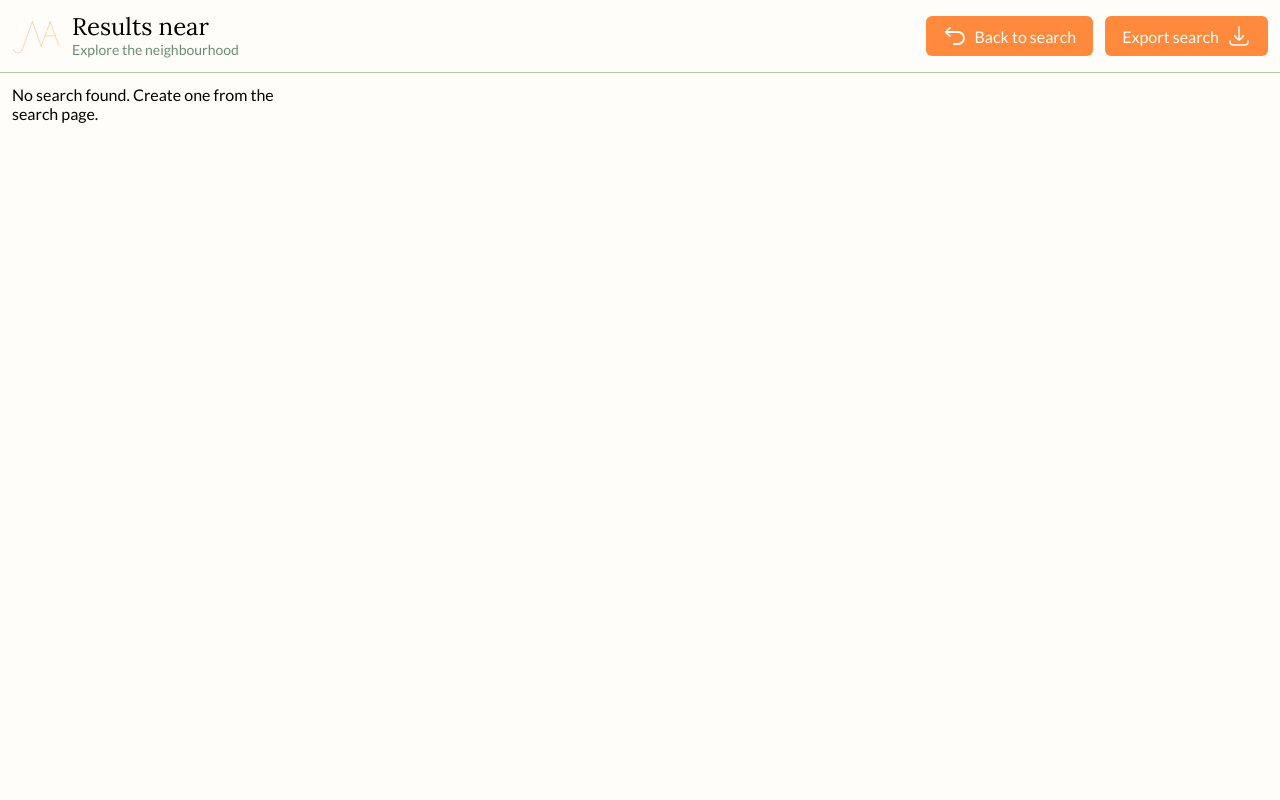
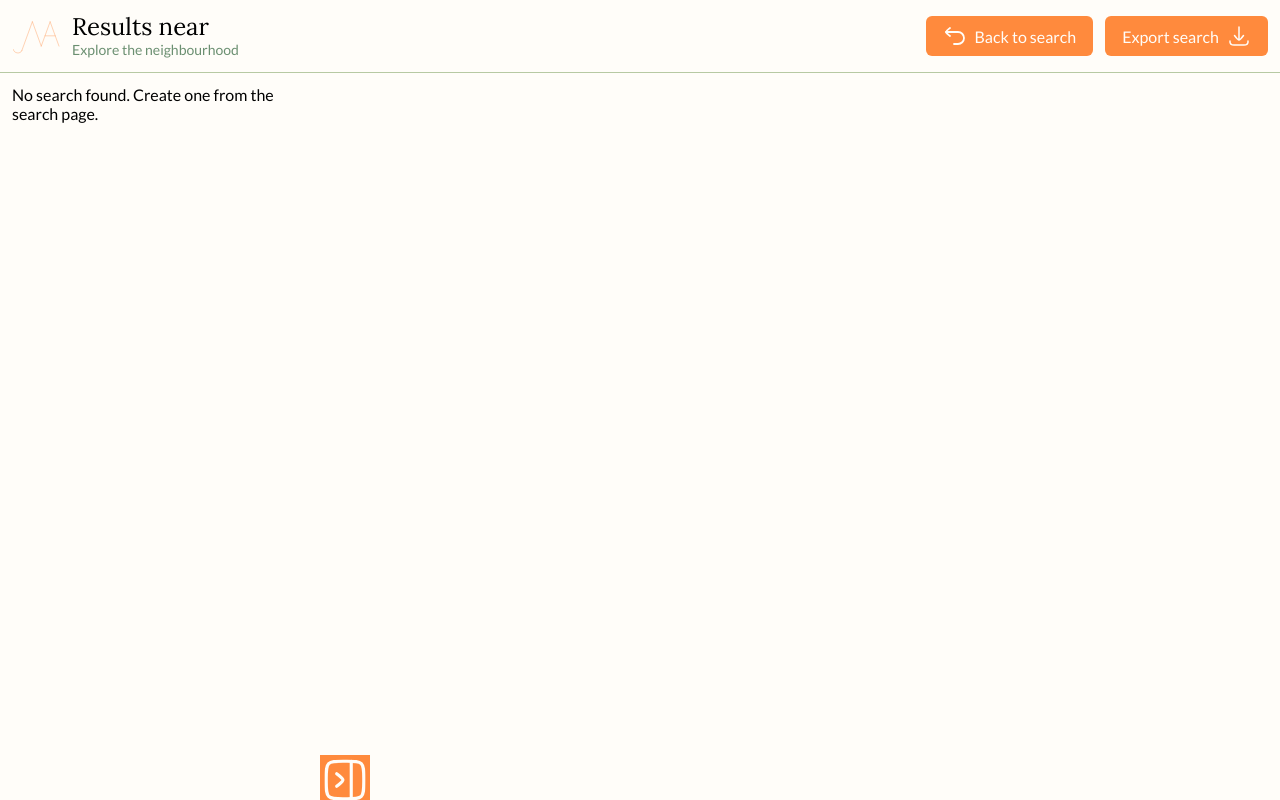
Before and after one commit to Kilppar1/my-area-info, a Next.js app: page /results in a window 1280 px wide. Built offline with nearby package versions, Linux system fonts and the light colour scheme.

Commit message:
Add the layout button

```diff
--- a/src/app/results/page.tsx
+++ b/src/app/results/page.tsx
@@ -5,6 +5,7 @@ import { useEffect, useState } from "react";
 import type { Place, CriterionResult } from "@/types";
 import { useSearch } from "@/context/SearchContext";
 import { searchInSteps, sleep } from "@/lib/geocoding";
+import Image from "next/image";
 
 // The map needs to be loaded in the browser
 const ResultsMap = dynamic(() => import("@/components/ResultsMap"), {
@@ -43,6 +44,9 @@ export default function ResultsPage() {
   // Results for the search criteria
   const [results, setResults] = useState<CriterionResult[]>([]);
   const places = results.flatMap((result) => result.places);
+
+  // Toggles between wide list and wide map layout
+  const [listExpanded, setListExpanded] = useState(false);
 
   useEffect(() => {
     // Do not search if no valid coordinates were found
@@ -93,7 +97,7 @@ export default function ResultsPage() {
   }, [homeAddress, criteriaList, maxRadius, setLoading]); // if any of these change the effect is run again
 
   return (
-    <main className="results-page">
+    <main className={`results-page ${listExpanded ? "list-expanded" : ""}`}>
       <div className="results-list">
         {/* A message is shown if someone opens the results page directly without actually doing a search */}
         {!home ? (
@@ -127,7 +131,26 @@ export default function ResultsPage() {
 
       <div className="results-map-wrapper">
         {/* Show the map when a valid home exists */}
-        {home && <ResultsMap home={home} places={places} />}
+        {home && (
+          <ResultsMap home={home} places={places} layout={listExpanded} />
+        )}
+
+        <button
+          type="button"
+          className="btn btn-primary layout-toggle"
+          onClick={() => setListExpanded((prev) => !prev)}
+        >
+          <Image
+            src={
+              listExpanded
+                ? "/panel-left-open-no-fill.svg"
+                : "/panel-left-open-fill.svg"
+            }
+            alt={listExpanded ? "Show wide map" : "Show wide list"}
+            width={50}
+            height={50}
+          />
+        </button>
       </div>
     </main>
   );
--- a/src/app/styles/results.css
+++ b/src/app/styles/results.css
@@ -1,8 +1,25 @@
-/*Styling the map*/
-.results-map-wrapper,
+/*Styling the map and the layout with the toggle*/
+.results-map-wrapper {
+  position: relative;
+  min-width: 0;
+}
 .leaflet-container {
   min-height: 0;
   height: 100%;
+}
+.layout-toggle {
+  position: absolute;
+  bottom: 0;
+  left: 0;
+  z-index: 1000; /*Place the button over the map*/
+  padding: 0;
+  background: none;
+  border: none;
+}
+@media (hover: hover) {
+  .layout-toggle:hover {
+    opacity: 0.75;
+  }
 }
 
 .results-page {
@@ -14,14 +31,19 @@
   gap: 0;
   display: grid;
 
-  /*NÄMÄ PITÄÄ VAIHTAA JOSSAIN VAIHEESSA!*/
-  /*grid-template-columns: 2fr 1fr; /*Kartta 1/3 ruudusta*/
-  grid-template-columns: 1fr 3fr; /*Kartta 3/4 ruudusta*/
+  /* Default: narrow list (1/4), wide map (3/4) */
+  grid-template-columns: 1fr 3fr;
+  grid-template-rows: minmax(0, 1fr);
+  transition: grid-template-columns 0.3s ease;
+}
 
-  grid-template-rows: minmax(0, 1fr);
+/* Expanded list: wide list (2/3), narrow map (1/3) */
+.results-page.list-expanded {
+  grid-template-columns: 2fr 1fr;
 }
 
 .results-list {
+  min-width: 0;
   min-height: 0;
   overflow-y: auto;
   padding: 12px;
--- a/src/components/ResultsMap.tsx
+++ b/src/components/ResultsMap.tsx
@@ -2,12 +2,14 @@
 
 import type { Coordinates, Place } from "@/types";
 import "leaflet/dist/leaflet.css";
+import { useEffect } from "react";
 import {
   MapContainer,
   CircleMarker,
   Marker,
   Popup,
   TileLayer,
+  useMap,
 } from "react-leaflet";
 import L, { type LatLngTuple } from "leaflet";
 
@@ -32,12 +34,26 @@ function MapPlaceholder() {
   );
 }
 
+// Recalculate the map size after layout changes
+function ResizeHandler({ trigger }: { trigger: boolean }) {
+  const map = useMap();
+
+  useEffect(() => {
+    const timeout = setTimeout(() => map.invalidateSize(), 320); // wait for the transition animation
+    return () => clearTimeout(timeout);
+  }, [trigger, map]);
+
+  return null;
+}
+
 export default function ResultsMap({
   home,
   places,
+  layout,
 }: {
   home: Place;
   places: Place[];
+  layout: boolean;
 }) {
   return (
     <MapContainer
@@ -46,6 +62,7 @@ export default function ResultsMap({
       scrollWheelZoom={true}
       placeholder={<MapPlaceholder />}
     >
+      <ResizeHandler trigger={layout} />
       <TileLayer
         attribution='&copy; <a href="https://www.openstreetmap.org/copyright">OpenStreetMap</a> contributors'
         url="https://tile.openstreetmap.org/{z}/{x}/{y}.png"
```
